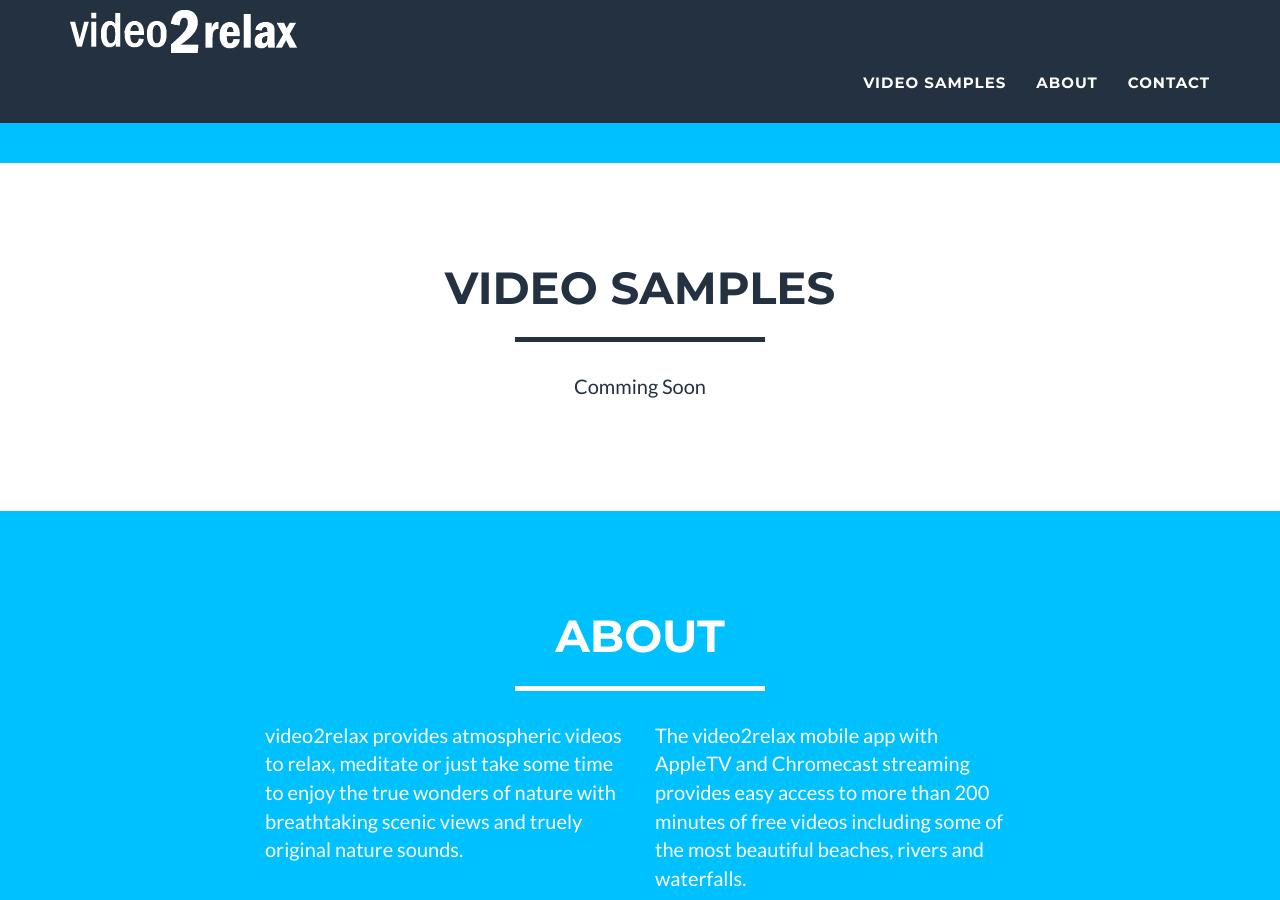
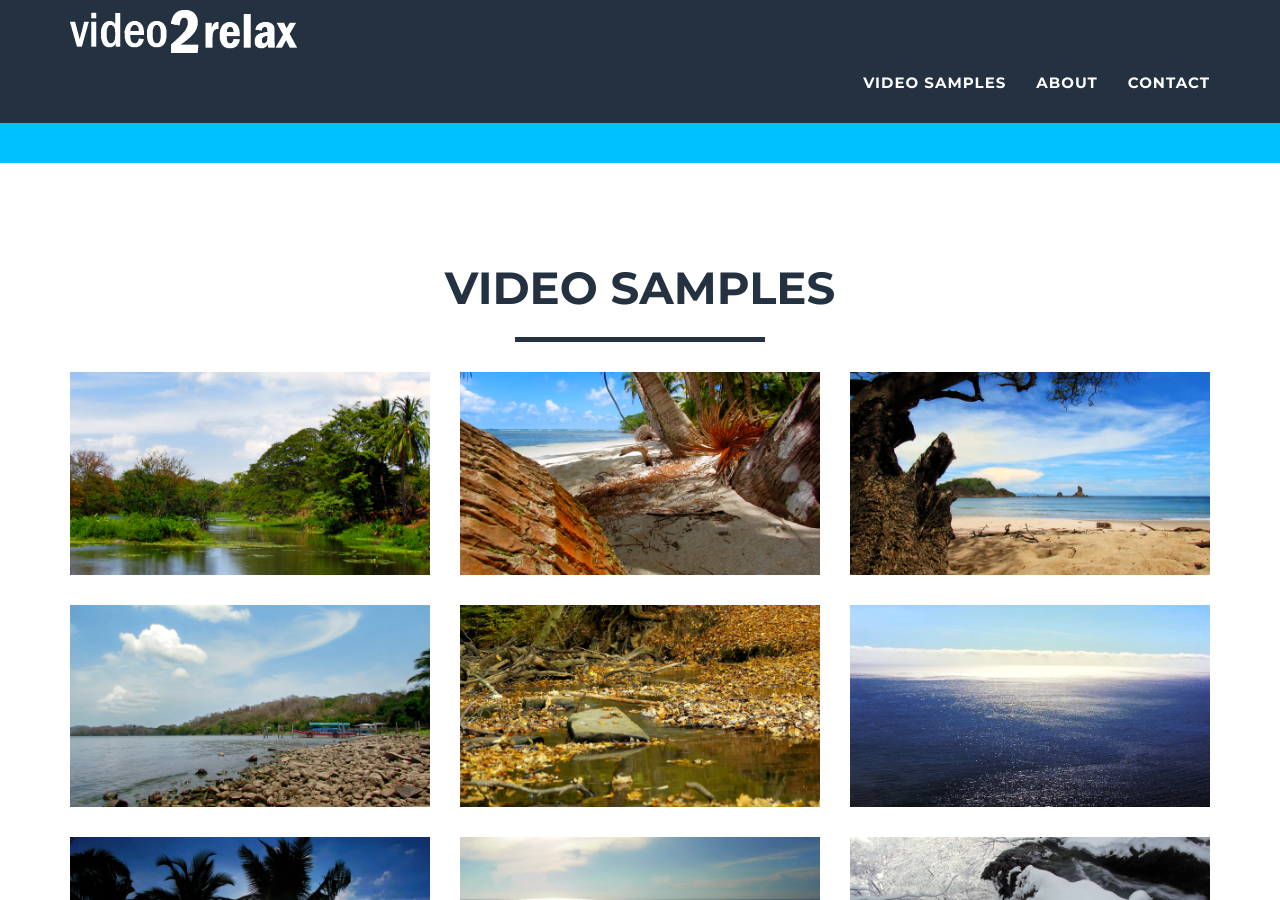
Before and after one commit to phiobos/video2relax, a Jekyll site: the page built from index.html, in a window 1280 px wide and 900 px high, scrolled down 1024 px. Built offline with Jekyll 4.4.1, drawn with Linux system fonts in a browser that asks for light colours.

Commit message:
Sample pictures added Open topics: adding modals funktioniert nicht (in Site werden Modals mehrfach eingefügt)

```diff
--- a/_includes/portfolio_grid.html
+++ b/_includes/portfolio_grid.html
@@ -4,24 +4,111 @@
         <div class="container">
             <div class="row">
                 <div class="col-lg-12 text-center">
-                    <h2>Video Samples</h2>
+                    <h2>Video samples</h2>
                     <hr class="star-primary">
                 </div>
             </div>
             <div class="row">
-                <p class="text-center">Comming Soon</p>
-                {% for post in site.posts %}
+
                     <div class="col-sm-4 portfolio-item">
-                        <a href="#portfolioModal-{{ post.modal-id }}" class="portfolio-link" data-toggle="modal">
+                        <a href="#portfolioModal-1" class="portfolio-link" data-toggle="modal">
                             <div class="caption">
                                 <div class="caption-content">
                                     <i class="fa fa-search-plus fa-3x"></i>
                                 </div>
                             </div>
-                            <img src="img/portfolio/{{ post.img }}" class="img-responsive" alt="{{ post.alt }}">
+                            <img src="img/portfolio/2013NiLIL1.png" class="img-responsive" alt="Las Isletas in Nicaragua: Relaxing video with nature sound to meditate or yoga.">
                         </a>
                     </div>
-                {% endfor %}
+
+                        <!-- Sample Bezeichnungen m?ssen noch angepasst werden -->
+                    <div class="col-sm-4 portfolio-item">
+                        <a href="#portfolioModal-2" class="portfolio-link" data-toggle="modal">
+                            <div class="caption">
+                                <div class="caption-content">
+                                    <i class="fa fa-search-plus fa-3x"></i>
+                                </div>
+                            </div>
+                            <img src="img/portfolio/2013NiPCB1.png" class="img-responsive" alt="Lonesome Caribbean Sea Island: Relaxing video with nature sound to meditate or yoga.">
+                        </a>
+                    </div>
+
+                    <div class="col-sm-4 portfolio-item">
+                        <a href="#portfolioModal-3" class="portfolio-link" data-toggle="modal">
+                            <div class="caption">
+                                <div class="caption-content">
+                                    <i class="fa fa-search-plus fa-3x"></i>
+                                </div>
+                            </div>
+                            <img src="img/portfolio/2013NiSJB1.png" class="img-responsive" alt="Breathtaking lonesome Pacific Beach: Relaxing video with nature sound to meditate or yoga.">
+                        </a>
+                    </div>
+
+                    <div class="col-sm-4 portfolio-item">
+                        <a href="#portfolioModal-4" class="portfolio-link" data-toggle="modal">
+                            <div class="caption">
+                                <div class="caption-content">
+                                    <i class="fa fa-search-plus fa-3x"></i>
+                                </div>
+                            </div>
+                            <img src="img/portfolio/2013NiSoL1.png" class="img-responsive" alt="Lonesome Island in Nicaragua: Relaxing video with nature sound to meditate or yoga.">
+                        </a>
+                    </div>
+
+                    <div class="col-sm-4 portfolio-item">
+                        <a href="#portfolioModal-5" class="portfolio-link" data-toggle="modal">
+                            <div class="caption">
+                                <div class="caption-content">
+                                    <i class="fa fa-search-plus fa-3x"></i>
+                                </div>
+                            </div>
+                            <img src="img/portfolio/2014GeCoW1.png" class="img-responsive" alt="Las Isletas in Nicaragua">
+                        </a>
+                    </div>
+
+                    <div class="col-sm-4 portfolio-item">
+                        <a href="#portfolioModal-6" class="portfolio-link" data-toggle="modal">
+                            <div class="caption">
+                                <div class="caption-content">
+                                    <i class="fa fa-search-plus fa-3x"></i>
+                                </div>
+                            </div>
+                            <img src="img/portfolio/2014PoCaB1.png" class="img-responsive" alt="Las Isletas in Nicaragua">
+                        </a>
+                    </div>
+
+                    <div class="col-sm-4 portfolio-item">
+                        <a href="#portfolioModal-7" class="portfolio-link" data-toggle="modal">
+                            <div class="caption">
+                                <div class="caption-content">
+                                    <i class="fa fa-search-plus fa-3x"></i>
+                                </div>
+                            </div>
+                            <img src="img/portfolio/2014SLMaB1.png" class="img-responsive" alt="Las Isletas in Nicaragua">
+                        </a>
+                    </div>
+
+                    <div class="col-sm-4 portfolio-item">
+                        <a href="#portfolioModal-8" class="portfolio-link" data-toggle="modal">
+                            <div class="caption">
+                                <div class="caption-content">
+                                    <i class="fa fa-search-plus fa-3x"></i>
+                                </div>
+                            </div>
+                            <img src="img/portfolio/2014SLTaB1.png" class="img-responsive" alt="Las Isletas in Nicaragua">
+                        </a>
+                    </div>
+
+                    <div class="col-sm-4 portfolio-item">
+                        <a href="#portfolioModal-9" class="portfolio-link" data-toggle="modal">
+                            <div class="caption">
+                                <div class="caption-content">
+                                    <i class="fa fa-search-plus fa-3x"></i>
+                                </div>
+                            </div>
+                            <img src="img/portfolio/2015GeBUW1.png" class="img-responsive" alt="Las Isletas in Nicaragua">
+                        </a>
+                    </div>
             </div>
         </div>
     </section>
```
